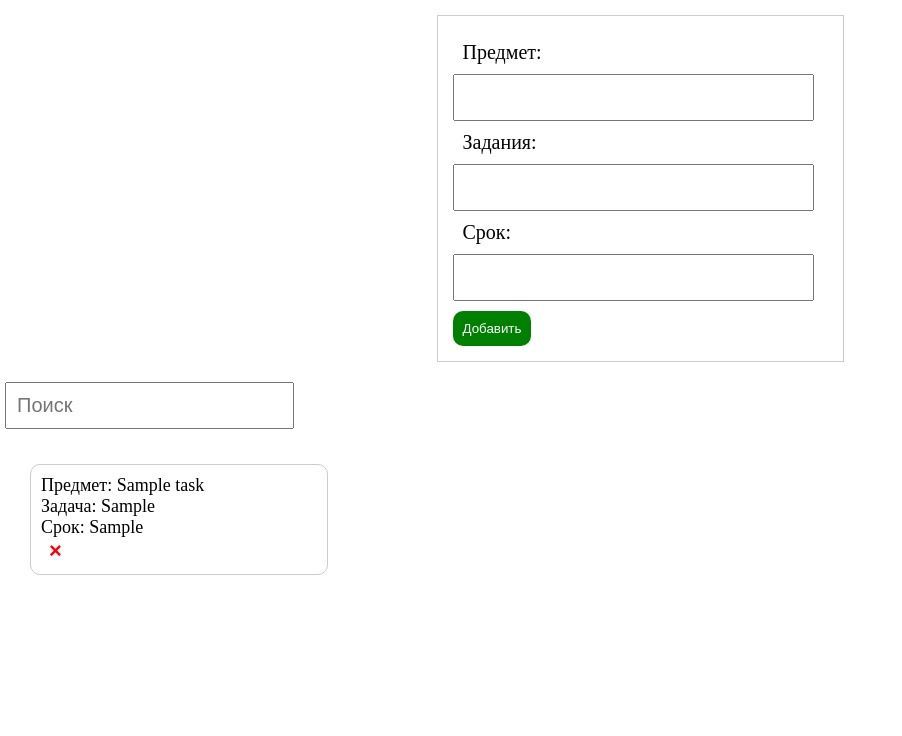
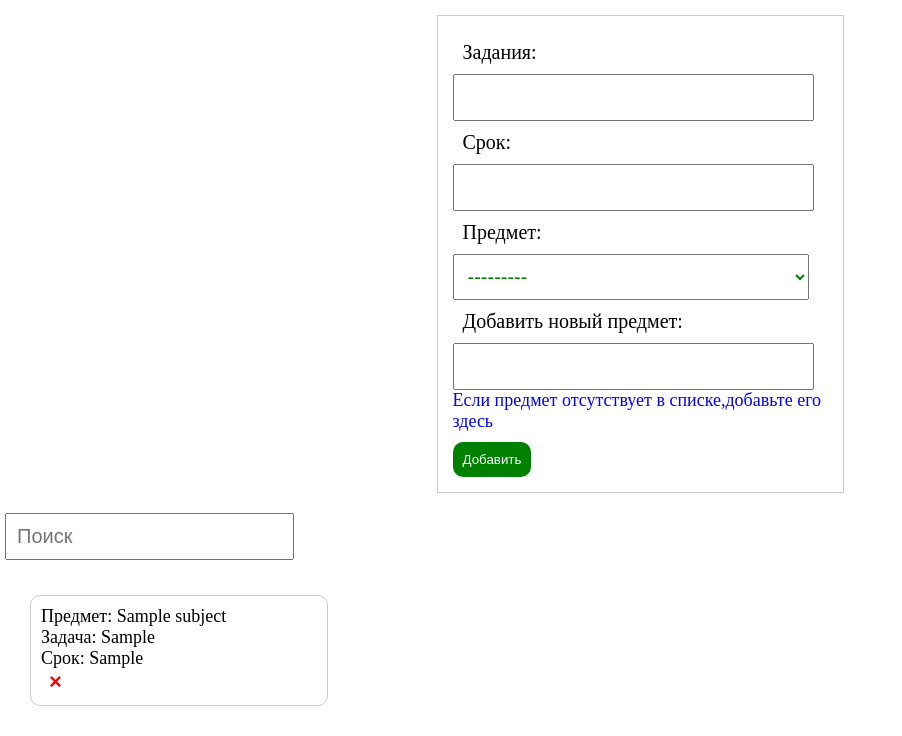
Before and after one commit to Yoko-ship/Schedule-Web, a Django app: page /task/ in a window 1280 px wide. Shown: the part 90-826 px from the top of the page, without its empty margins (0-902 px from the left). Before the commit the page ends 665 px from the top, so only its background shows below. Run offline with Django 5.2, Linux system fonts and the light colour scheme; a user stored in the database is signed in; tables that the repository leaves empty hold one stand-in row (values such as "Sample post").

Commit message:
changes and futures

```diff
--- a/Dairy/settings.py
+++ b/Dairy/settings.py
@@ -25,7 +25,7 @@
 SECRET_KEY = 'django-insecure-yq+85%q!icu%q=i4q8^t#j*7^j5&n4kegdqo_gl=^-3dq1^^d5'
 
 # SECURITY WARNING: don't run with debug turned on in production!
-DEBUG = False
+DEBUG = True
 
 ALLOWED_HOSTS = ['schedule-web.onrender.com', '127.0.0.1', 'localhost']
 
@@ -92,9 +92,8 @@
         'NAME': os.environ["name"],
         'USER': os.environ["user"],
         'PASSWORD': os.environ["password"],
-        "HOST": os.environ["host"],
+        "HOST": os.environ["password"],
         "PORT":os.environ["port"],
-        'CONN_MAX_AGE':500
     }
 }
 
--- a/main/form.py
+++ b/main/form.py
@@ -1,19 +1,52 @@
 from django import forms
-from .models import Schedule,Note,Task
+from .models import Schedule,Note,Task,Subject
 from django.contrib.auth.forms import UserCreationForm,AuthenticationForm
 from django.contrib.auth.models import User
 
 class FeedbackModel(forms.ModelForm):
+    new_subject = forms.CharField(
+        max_length=200,
+        required=False,
+        label="Добавить новый предмет",
+        help_text="Если предмет отсутствует в списке , добавьте его здесь"
+    )
+
+    subject = forms.ModelChoiceField(
+        queryset=Subject.objects.all(),
+        required=False,
+        widget=forms.Select(attrs={"class":"form-control"}),
+        label="Предмет"
+    )
+
     class Meta:
         model = Schedule
-        fields = ["subject","day_of_week","time","classroom"]
+        fields = ["subject","new_subject","day_of_week","time","classroom"]
         labels = {
-            "subject":"Предмет",
             "day_of_week":"День недели",
             "time":"Начало пары",
             "classroom": "Комната"
         }
+
+    def clean(self):
+        cleaned_data = super().clean()
+        subject = cleaned_data.get("subject")
+        new_subject = cleaned_data.get("new_subject")
+
+        if not subject and not new_subject:
+            raise forms.ValidationError("Вы должны выбрать существующий предмет или добавить новый")
+
+        if not subject and new_subject:
+            cleaned_data["subject"] = Subject.objects.create(name=new_subject)
+
+        return cleaned_data
+
+
     def save(self,commit=True,user=None):
+        new_subject = self.cleaned_data.get("new_subject")
+        if new_subject:
+            subject,created = Subject.objects.get_or_create(name=new_subject)
+            self.instance.subject = subject
+
         instance = super().save(commit=False)
         if user:
             instance.user = user
@@ -41,15 +74,46 @@
         return instance
 
 class TaskForm(forms.ModelForm):
+    new_subject = forms.CharField(
+        max_length=200,
+        required=False,
+        label="Добавить новый предмет",
+        help_text="Если предмет отсутствует в списке,добавьте его здесь"
+    )
+
+    subject = forms.ModelChoiceField(
+        queryset=Subject.objects.all(),
+        required=False,
+        widget=forms.Select(attrs={'class':"form-control"}),
+        label="Предмет"
+    )
+
     class Meta:
         model = Task
-        fields = ["subject","task","deadline"]
+        fields = ["task","deadline","subject","new_subject"]
+
         labels = {
-            "subject":"Предмет",
             "task":"Задания",
             "deadline":"Срок"
             }
+
+
+    def clean(self):
+        cleaned_data = super().clean()
+        subject = cleaned_data.get("subject")
+        new_subject = cleaned_data.get("new_subject")
+
+        if not subject and not new_subject:
+            raise forms.ValidationError("Вы должны выбрать существующий предмет либо добавить новый")
+
+        return cleaned_data
+
     def save(self,commit=True,user=None):
+        new_subject = self.cleaned_data.get("new_subject")
+        if new_subject:
+            subject,created = Subject.objects.get_or_create(name=new_subject)
+            self.instance.subject = subject
+
         instance = super().save(commit=False)
         if user:
             instance.user = user
--- a/main/models.py
+++ b/main/models.py
@@ -1,5 +1,11 @@
 from django.db import models
 from django.contrib.auth.models import User
+
+class Subject(models.Model):
+    name = models.CharField(max_length=250)
+
+    def __str__(self):
+        return self.name
 
 class Schedule(models.Model):
     DAYS_OF_WEEK = [
@@ -12,7 +18,7 @@
         ("SUN","Воскресенье")
     ]
     user = models.ForeignKey(User,on_delete=models.CASCADE) #* Привязываем к пользователю
-    subject = models.CharField(max_length=50,verbose_name="Названия предмета")
+    subject = models.ForeignKey(Subject,on_delete=models.CASCADE,related_name="schedule")
     classroom = models.IntegerField(verbose_name="Номер комнаты")
     day_of_week = models.CharField(max_length=3,choices=DAYS_OF_WEEK,verbose_name="День недели")
     time = models.CharField(verbose_name="Начало занятии")
@@ -29,6 +35,6 @@
 
 class Task(models.Model):
     user = models.ForeignKey(User,on_delete=models.CASCADE)
-    subject = models.CharField()
     task = models.CharField()
     deadline = models.CharField()
+    subject = models.ForeignKey(Subject,on_delete=models.CASCADE,related_name="tasks")
--- a/main/static/css/form.css
+++ b/main/static/css/form.css
@@ -52,3 +52,9 @@
     font-weight: bold;
     padding: 8px;
 }
+
+#id_new_subject_helptext{
+    font-size: 18px;
+    text-align: center;
+    color: blue;
+}
--- a/main/templates/main/tasks.html
+++ b/main/templates/main/tasks.html
@@ -1,7 +1,7 @@
 {% extends 'main/base.html' %}
 {% block content %}
     <div class="form-div">
-        <form method="post" action="{% url  'task' %}" class="form">
+        <form method="post" class="form">
             {% csrf_token %}
             {{form.as_p}}
             <div>
--- a/main/views.py
+++ b/main/views.py
@@ -1,12 +1,9 @@
 from django.shortcuts import render,get_object_or_404,redirect
-from .models import Schedule,Note,Task
+from .models import Schedule,Note,Task,Subject
 from .form import FeedbackModel,NoteForm,TaskForm,SignUpForm,LoginForm
 from django.utils import timezone
 from django.contrib.auth import login,authenticate
 from django.contrib.auth.decorators import login_required
-from django.views.generic import DetailView,CreateView
-from django.db.models.signals import post_save
-from django.dispatch import receiver
 from django.contrib.auth.models import User
 
 @login_required
@@ -65,7 +62,6 @@
     if request.method == "POST":
         form = TaskForm(request.POST)
         if form.is_valid():
-            print("Somewthing")
             form.save(user=request.user)
             return redirect("/task")
 
```
Also changed, not shown: main/admin.py (+9 -1 lines), main/migrations/0021_subject_alter_schedule_time_alter_task_subject.py (added), main/migrations/0022_rename_subject_subject_name_alter_task_subject.py (added), main/migrations/0023_subject_user.py (added), main/migrations/0024_remove_subject_user.py (added), main/migrations/0025_subject_user.py (added), main/migrations/0026_alter_subject_user.py (added), main/migrations/0027_alter_subject_user.py (added), main/migrations/0028_remove_subject_user.py (added), main/migrations/0029_subject_user.py (added), main/migrations/0030_remove_subject_user_alter_schedule_subject.py (added), main/migrations/0031_alter_schedule_subject.py (added).
